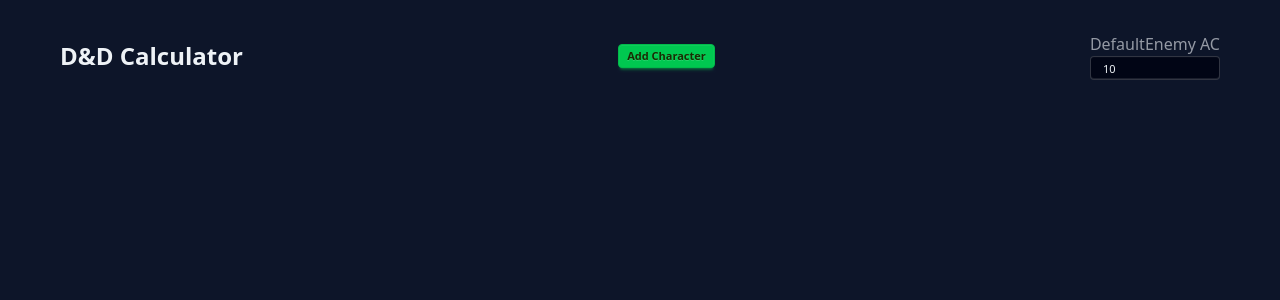
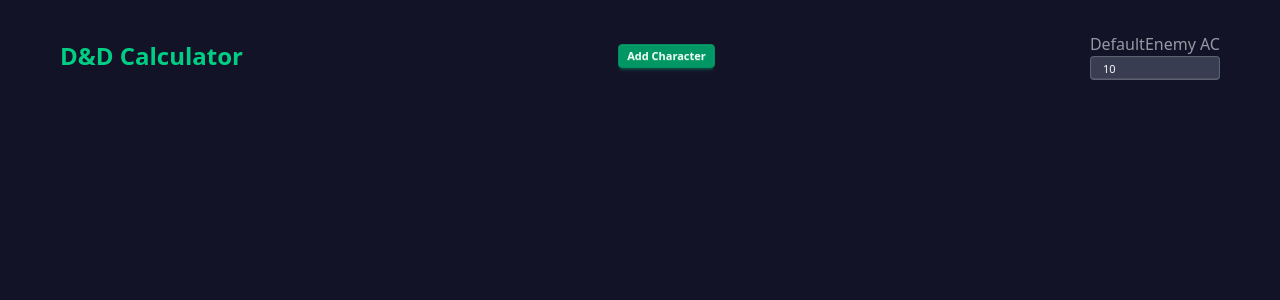
Before and after one commit to julianmenav/dnd-calculator, a React (Vite) app: page / in a window 1280 px wide. Shown: the top 300 px of the page. Built offline with nearby package versions, Linux system fonts and the light colour scheme.

Commit message:
style: yet another daisyui theme change

```diff
--- a/src/App.css
+++ b/src/App.css
@@ -6,26 +6,26 @@
   default: true;
   prefersdark: true;
   color-scheme: "dark";
-  --color-base-100: oklch(12% 0.042 264.695);
-  --color-base-200: oklch(20% 0.042 265.755);
-  --color-base-300: oklch(27% 0.041 260.031);
+  --color-base-100: #202537;
+  --color-base-200: #131327;
+  --color-base-300: #2b3043;
   --color-base-content: oklch(96% 0.007 247.896);
-  --color-primary: oklch(55% 0.163 48.998);
+  --color-primary: oklch(66% 0.179 58.318);
   --color-primary-content: oklch(100% 0 0);
-  --color-secondary: oklch(44% 0.043 257.281);
+  --color-secondary: #383d51;
   --color-secondary-content: oklch(98% 0.003 247.858);
-  --color-accent: oklch(59% 0.145 163.225);
-  --color-accent-content: oklch(97% 0.021 166.113);
-  --color-neutral: oklch(37% 0.034 259.733);
+  --color-accent: #00ce84;
+  --color-accent-content: oklch(100% 0 0);
+  --color-neutral: #202537;
   --color-neutral-content: oklch(98% 0.003 247.858);
   --color-info: oklch(70% 0.165 254.624);
   --color-info-content: oklch(28% 0.091 267.935);
-  --color-success: oklch(72% 0.219 149.579);
-  --color-success-content: oklch(27% 0.072 132.109);
+  --color-success: oklch(59% 0.145 163.225);
+  --color-success-content: oklch(98% 0.018 155.826);
   --color-warning: oklch(82% 0.189 84.429);
   --color-warning-content: oklch(14% 0.004 49.25);
   --color-error: oklch(70% 0.191 22.216);
-  --color-error-content: oklch(25% 0.092 26.042);
+  --color-error-content: #fffff;
   --radius-selector: 0.5rem;
   --radius-field: 0.25rem;
   --radius-box: 0.5rem;
--- a/src/components/Attack.tsx
+++ b/src/components/Attack.tsx
@@ -14,7 +14,7 @@ export default function AttackComponent({ attack }: { attack: Attack }) {
   const turn = useTurn()
 
   return (
-    <div className="card card-bordered bg-base-300 indicator flex h-[200px] w-[300px] flex-row rounded-sm p-2 shadow-sm">
+    <div className="card bg-neutral indicator flex h-[200px] w-[300px] flex-row rounded-sm p-2 shadow-sm">
       <button
         className="indicator-item bg-error/40 hover:bg-error/70 text-error-content flex h-4 w-4 cursor-pointer items-center justify-center rounded-sm p-0.5 text-xs"
         onClick={() => removeAttack(character.id, turn.id, attack.id)}
--- a/src/components/Scenario.tsx
+++ b/src/components/Scenario.tsx
@@ -13,7 +13,7 @@ function Scenario() {
     <ScenarioProvider value={scenario}>
       <div className="flex w-full flex-col gap-3 p-5 px-12">
         <div className="w-full flex flex-row justify-between items-center">
-          <h1 className="text-2xl font-bold">D&D Calculator</h1>
+          <h1 className="text-2xl font-bold text-accent">D&D Calculator</h1>
           <button
             className="btn btn-success btn-xs"
             onClick={() => addCharacter()}
@@ -26,7 +26,7 @@ function Scenario() {
             </label>
             <input
               type="number"
-              className="input input-xs"
+              className="input input-xs bg-secondary text-secondary-content"
               min={0}
               max={30}
               value={scenario.enemyAc}
--- a/src/components/Turn.tsx
+++ b/src/components/Turn.tsx
@@ -23,7 +23,7 @@ export default function TurnComponent({ turn }: { turn: Turn }) {
 
   return (
     <TurnProvider value={turn}>
-      <div className="card indicator card-border bg-base-200 w-full p-3 shadow-md">
+      <div className="card indicator bg-base-300 w-full p-3 shadow-md">
         <button
           className="indicator-item bg-error/40 hover:bg-error/70 text-error-content flex h-5 w-5 cursor-pointer items-center justify-center rounded-sm p-1 text-xs"
           onClick={() => removeTurn(character.id, turn.id)}
@@ -42,7 +42,7 @@ export default function TurnComponent({ turn }: { turn: Turn }) {
           <label className="input input-xs">
             <span className="label w-1/4">Enemy Ac</span>
             <input
-              className="input w-3/4"
+              className="input w-3/4 bg-secondary text-secondary-content"
               type="text"
               value={turn.enemyAc ?? scenario.enemyAc}
               onChange={(e) =>
```
